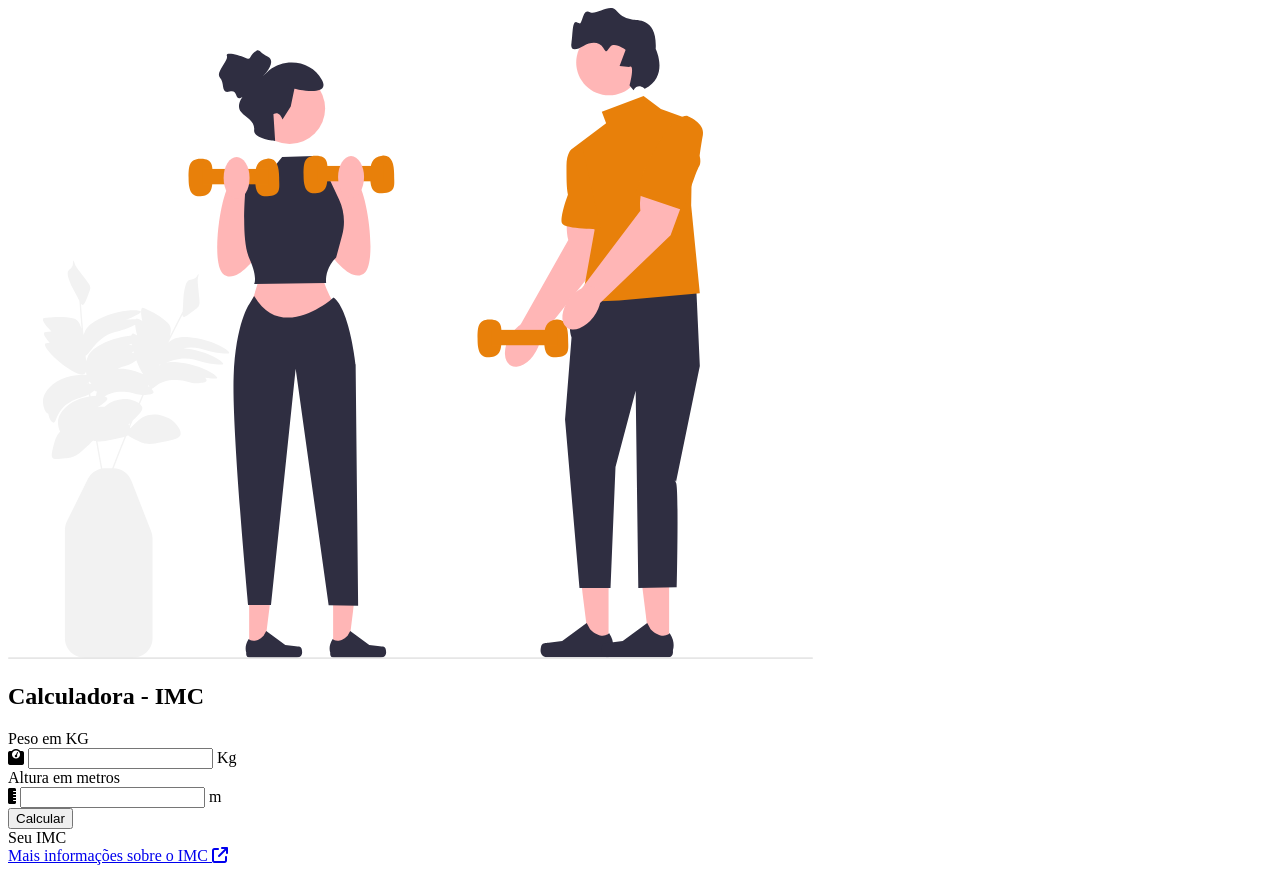
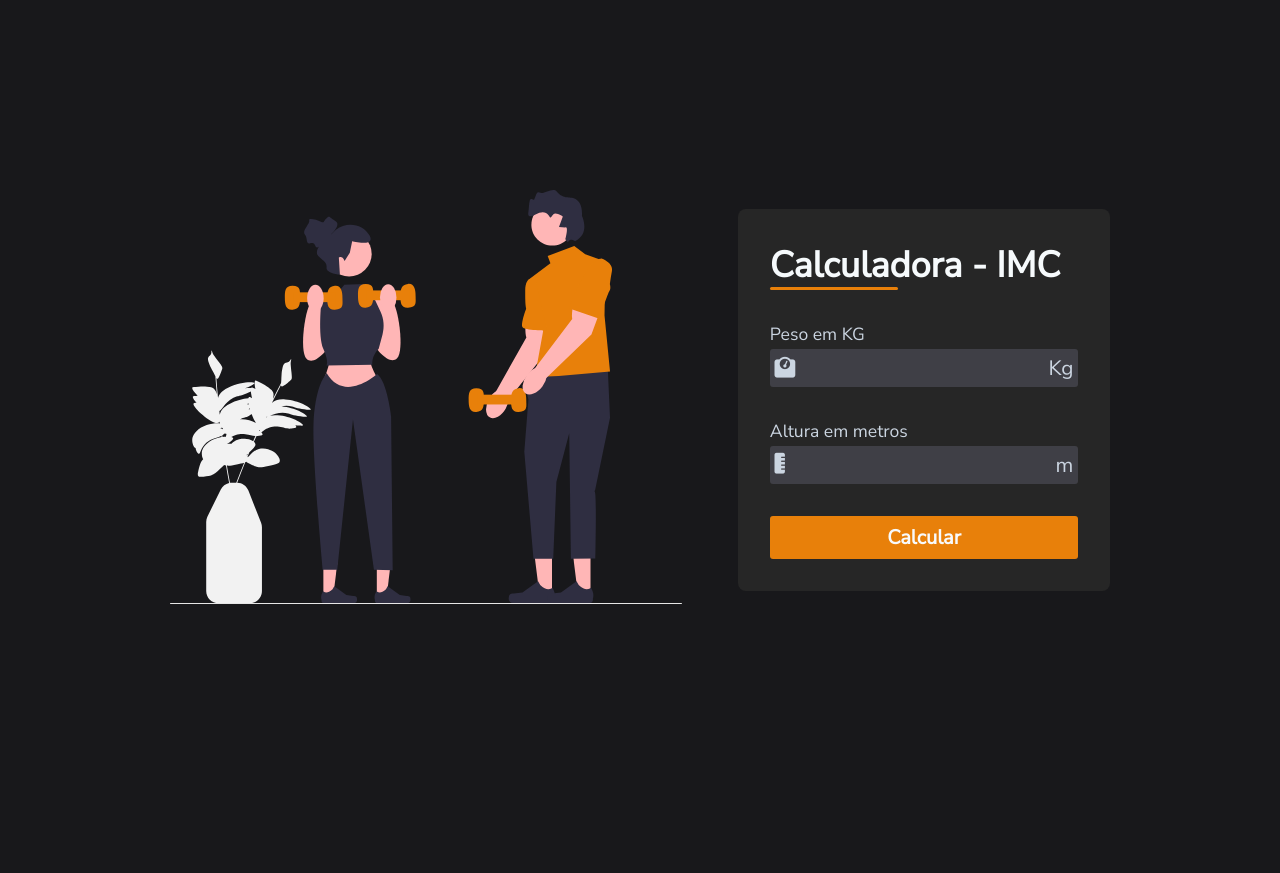
Before and after one commit to emilycxt/Calculadora-IMC, a plain HTML site: page index.html in a window 1280 px wide. After the commit the page ends 800 px from the top, so only its background shows below. Drawn offline with Linux system fonts and the light colour scheme.

Commit message:
adicionando o hidden no html e estilizando

```diff
--- a/assets/css/style.css
+++ b/assets/css/style.css
@@ -0,0 +1,182 @@
+@import url('https://fonts.googleapis.com/css2?family=Nunito+Sans&display=swap');
+
+* {
+    font-family: 'Nunito Sans', sans-serif;
+
+    margin: 0;
+    padding: 0;
+
+    box-sizing: border-box;
+}
+
+body {
+    display: flex;
+    align-items: center;
+    justify-content: center;
+    width: 100%;
+    height: 100vh;
+    background-color: #18181b;
+}
+
+#container {
+    display: flex;
+    align-items: center;
+    gap: 3.5rem;
+}
+
+#img img {
+    width: 32rem;
+}
+
+#calculator {
+    display: flex;
+    flex-direction: column;
+    gap: 2rem;
+    padding: 2rem;
+    color: #f6fafc;
+    background-color: #262626;
+    border-radius: 8px;
+    -webkit-border-radius: 8px;
+    -moz-border-radius: 8px;
+    -ms-border-radius: 8px;
+    -o-border-radius: 8px;
+}
+
+#form {
+    display: flex;
+    flex-direction: column;
+    gap: 2rem;
+}
+
+#title {
+    font-size: 2.25rem;
+    position: relative;
+}
+
+#title::after {
+    position: absolute;
+    content: '';
+    background-color: #E8800A;
+    width: 8rem;
+    height: 3px;
+    bottom: 0;
+    left: 0;
+    border-radius: 3px;
+    -webkit-border-radius: 3px;
+    -moz-border-radius: 3px;
+    -ms-border-radius: 3px;
+    -o-border-radius: 3px;
+}
+
+.input-box label {
+    font-size: 1.1rem;
+    color: #cbd5e1;
+    font-weight: 500;
+}
+
+.input-field {
+    display: flex;
+    align-items: center;
+    justify-content: space-between;
+    background-color: #3f3f46;
+    padding: 0.3rem;
+    border-radius: 3px;
+    -webkit-border-radius: 3px;
+    -moz-border-radius: 3px;
+    -ms-border-radius: 3px;
+    -o-border-radius: 3px;
+    margin-top: 3px;
+}
+
+.input-field span,
+.input-field i {
+    color: #cbd5e1;
+    font-size: 1.3rem;
+    padding: 0.6 ream 1 rem;
+}
+
+.input-field input {
+    background-color: transparent;
+    border: none;
+    width: 100%;
+    font-size: 1.3rem;
+    color: #f6fafc;
+    padding: 0 0.5rem;
+}
+
+.input-field input::-webkit-outer-spin-button,
+.input-field input::-webkit-inner-spin-button {
+    appearance: none;
+}
+
+.input-field input:focus{
+    outline: none;
+}
+
+#calculate {
+    border: none;
+    font-size: 1.25rem;
+    font-weight: bold;
+    background-color: #E8800A;
+    color: #f8fafc;
+    padding: 0.5rem 0;
+    border-radius: 3px;
+    -webkit-border-radius: 3px;
+    -moz-border-radius: 3px;
+    -ms-border-radius: 3px;
+    -o-border-radius: 3px;
+    cursor: pointer;
+}
+
+#result {
+    display: flex;
+    gap: 2rem;
+    align-items: center;
+    border-top: 1px solid #ffffff34;
+    padding: 0.75rem 0;
+}
+
+#bmi {
+    display: flex;
+    align-items: center;
+    flex-direction: column;
+    font-size: 2.25rem;
+}
+
+#bmi span:last-child {
+    font-size: 0.875rem;
+    color: #cdb5e1;
+}
+
+#description {
+    width: 15.5rem;
+}
+
+#more-info {
+    text-align: center;
+    border-top: 1px solid #ffffff34;
+    padding: 1.5rem;
+}
+
+#more-info a{
+    color: #E8800A;
+    display: flex;
+    justify-content: center;
+    align-items: center;
+    gap: 0.6rem;
+    font-size: 0.875;
+    text-decoration: none;
+    transition: color 0.5s;
+    -webkit-transition: color 0.5s;
+    -moz-transition: color 0.5s;
+    -ms-transition: color 0.5s;
+    -o-transition: color 0.5s;
+}
+
+#more_info a:hover {
+    color: #cdb5e1
+}
+
+.hidden {
+    display: none;
+}
--- a/index.html
+++ b/index.html
@@ -51,7 +51,7 @@
                 </button>
             </form>
 
-            <div class="infos">
+            <div id="infos" class="hidden">
                 <div class="result">
                     <div id="imc">
                         <span id="value"></span>
```
